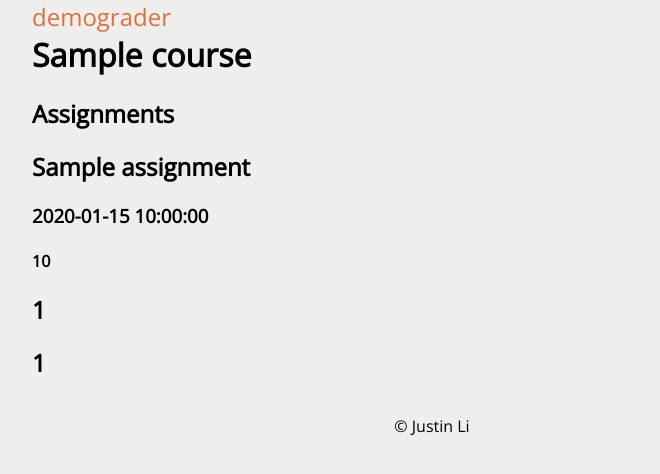
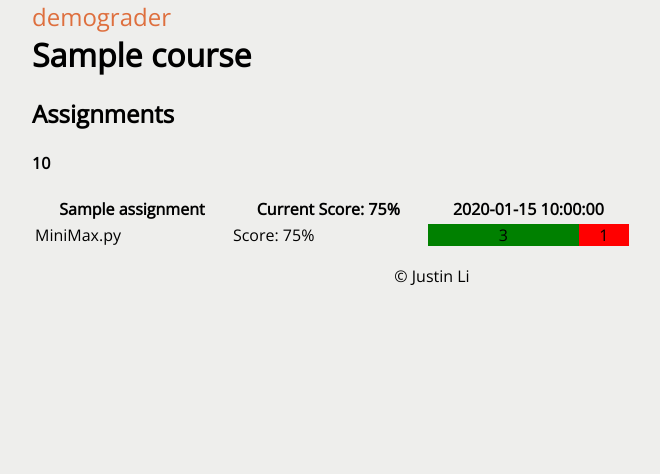
Before and after one commit to justinnhli/flask-demograder, a Python web app: template templates/course-student.html in a window 1280 px wide. Shown: the top 474 px of the page, without its empty margins (208-868 px from the left). Run offline with Jinja, Linux system fonts and the light colour scheme; the template is opened without the code that fills it: most values are stand-ins (such as "Sample title", 1, 10 or a date in 2020).

Commit message:
a tag fix

```diff
--- a/static/style.css
+++ b/static/style.css
@@ -4,9 +4,9 @@ body {background-color:#EEEEEC; font-family:Open Sans,Helvetica,Arial,sans-serif
 #wordmark a {text-decoration:none;}
 #user {float:right;}
 
-#navbar {clear:both;}
-#breadcrumb {float:left;}
-#quicklinks {float:right;}
+a {
+	color: var(--lorange);
+}
 
 #content {clear:both; width:100%;}
 
--- a/templates/course-student.html
+++ b/templates/course-student.html
@@ -3,19 +3,33 @@
 {% block content %}
     {% if course %}
     <!-- All headings are UNstyled by default in Tailwind... -->
+    <!-- Also some stuff is hardcoded atm. -->
     <h1>{{course.title}}</h1>
     <h2>Assignments</h2>
+    <table style="width: 75%;">
         {% for assignment in course.assignments %}
-        <h2>{{assignment.name}}</h2>
-        <h3>{{assignment.due_date}}</h3>
+            <tr>
+                <th>{{assignment.name}}</th>
+                <th>Current Score: 75%</th>
+                <th>{{assignment.due_date}}</th>
+            </tr>
+            <tr>
+                <td>MiniMax.py</td>
+                <td>Score: 75%</td>
+                <td style="display: flex; height: 1rem; height: 100%;">
+                    <div style="background-color: green; width: 75%; text-align: center;">3</div>
+                    <div style="flex-grow: 1; background-color: red; text-align: center;">1</div>
+                </td>
+            </tr>
             <h4>{{assignment.score}}</h4> <!-- Not sure how to get score -->
-        {% for question in assignment.questions %}
+            <!-- {% for question in assignment.questions %}
                 <h2>{{question.id}}</h2>
                 {% for submission in question.submissions %}
                 <h2>{{submission.id}}</h2>
                 {% endfor %}
+            {% endfor %} -->
         {% endfor %}
-    {% endfor %}
+    </table>
     {% else %}
     <h1>No course found.</h1>
     {% endif %}
```
Lines whose indentation alone changed are shown as unchanged.
